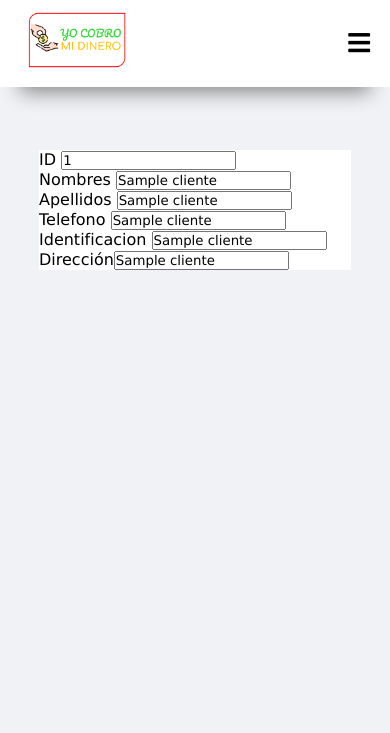
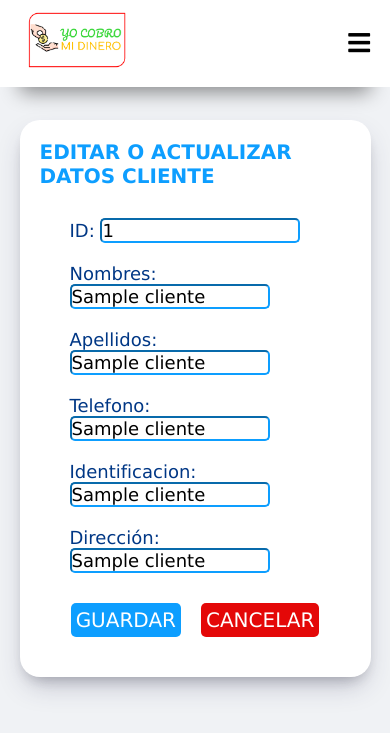
Before and after one commit to Chingons/Proyecto-Yo-Cobro-Mi-Dinero, a Flask app: page /editar_clientes/1 in a window 390 px wide. Shown: the top 733 px of the page. Run offline with Flask 2, Linux system fonts and the light colour scheme; the visitor is signed in with stand-in values (Sample User, id 1); a database or web service that is not in the repository returns one stand-in record (values such as "Sample title"); some libraries are stand-ins or nearby versions.

Commit message:
editar y eliminar nuevo cliente funcionando y es responsive

```diff
--- a/blog/rutas.py
+++ b/blog/rutas.py
@@ -459,10 +459,41 @@ def editar_clientes(idcliente):
         cursor = conn.cursor(cursor_factory=psycopg2.extras.DictCursor)
         cursor.execute('SELECT * FROM clientes WHERE idcreador = %s and id=%s', (session['id'],idcliente,))
         cliente_editar = cursor.fetchall()
+        if request.method=='POST':
+            nombre_edit = request.form['nombre-editado']
+            apellido_edit = request.form['apellido-editado']
+            telefono_edit = request.form['telefono-editado']
+            direccion_edit = request.form['direccion-editado']
+            print(nombre_edit)
+            return redirect(url_for('clientes'))
+
         return render_template('editarcliente.html',nombre=session['nombres'], apellido=session['apellidos'], datos_clientes=cliente_editar)
 
     else:
         return render_template('login.html')
+
+@app.route('/guardarcliente',methods=['GET','POST'])
+def guardarcliente():
+    if 'loggedin' in session:
+        if request.method=='POST':
+            id_edit = request.form['id-editado']
+            nombre_edit = request.form['nombre-editado']
+            apellido_edit = request.form['apellido-editado']
+            telefono_edit = request.form['telefono-editado']
+            direccion_edit = request.form['direccion-editado']
+            cursor = conn.cursor(cursor_factory=psycopg2.extras.DictCursor)
+            cursor.execute('update clientes set nombres = %s where id=%s and idcreador=%s', (nombre_edit, id_edit,session['id'],))
+            cursor.execute('update clientes set apellidos = %s where id=%s and idcreador=%s', (apellido_edit, id_edit,session['id'],))
+            cursor.execute('update clientes set telefono = %s where id=%s and idcreador=%s', (telefono_edit, id_edit,session['id'],))
+            cursor.execute('update clientes set direccion = %s where id=%s and idcreador=%s', (direccion_edit, id_edit,session['id'],))
+            conn.commit()
+
+
+        return redirect(url_for('clientes'))
+
+    else:
+        return render_template('login.html')
+
 
 @app.route('/eliminar_cliente/<int:ideliminar>',methods=['GET','POST'])
 def eliminar_cliente(ideliminar):
--- a/blog/static/home.css
+++ b/blog/static/home.css
@@ -622,11 +622,7 @@ border-radius: 10px;
 
 }
 
-.contenido-editarcliente{
-  width: 80%;
-  background-color: white;
-  flex-direction: column;
-}
+
 
 #tabla-clientes{
   margin: auto;
@@ -729,6 +725,82 @@ border-radius: 5px;
     margin-bottom: 40px;
   }
 
+  .contenido-editarcliente{
+    display: flex;
+    flex-direction: column;
+    justify-content: center;
+    align-items: center;
+    padding: 20px;
+    width: 50%;
+    background-color: white;
+    flex-direction: column;
+    border-radius: 20px;
+    box-shadow: rgba(50, 50, 93, 0.25) 0px 13px 27px -5px, rgba(0, 0, 0, 0.3) 0px 8px 16px -8px;
+
+
+  }
+.formularios-editar-cliente{
+  padding: 20px;
+}
+.inputs-editar-clientes{
+  padding: 10px;
+}
+.inputs-editar-clientes p{
+  font-size: 20px;
+  color: #003785;
+}
+
+.inputs-editar-clientes input{
+  font-size: 20px;
+  width: 300px;
+  border-radius: 5px;
+  height: 25px;
+  border-color:  #0d9eff;
+
+}
+
+#titulo-editar{
+  color: #0d9eff
+}
+
+.botones-editar{
+  display: flex;
+  justify-content: center;
+  align-items: center;
+  flex-direction: row;
+  padding-top: 20px;
+}
+
+#guardar-edit, #cancelar-edit:link{
+  text-decoration: none;
+}
+
+#guardar-edit, #cancelar-edit:visited{
+  text-decoration: none;
+}
+
+#guardar-edit{
+  font-size: 20px;
+  padding: 5px;
+  background-color: #0d9eff;
+  color: white;
+  border-radius: 5px;
+  margin-right: 20px;
+  border: none;
+}
+#guardar-edit:hover{
+  cursor: pointer;
+}
+
+#cancelar-edit{
+  font-size: 20px;
+  padding: 5px;
+  background-color: #e40808;
+  color: white;
+  border-radius: 5px;
+
+}
+
 
 @media screen and (min-width:1200px) and (max-width: 1500px){
   #facturador{
@@ -755,6 +827,9 @@ border-radius: 5px;
   }
   #descripcion-producto{
     width: 330px;
+  }
+  .contenido-editarcliente{
+    width: 50%;
   }
 
 
@@ -874,6 +949,7 @@ border-radius: 5px;
     .facturacion-nombre{
       width: 200px;
     }
+
     #elementos-factura tr{
       display: flex;
       flex-direction: column;
@@ -896,6 +972,7 @@ border-radius: 5px;
       content: attr(title);
       color: #0d0391;
     }
+
     #titulo-articulos{
       display: flex;
       justify-content: center;
@@ -937,6 +1014,85 @@ border-radius: 5px;
     }
 
 
+
+
+    #tabla-clientes th{
+      display: none;
+      border: none;
+      padding: none;
+      margin: none;
+    }
+
+    #tabla-clientes td{
+      border: none;
+
+    }
+
+    #tr-td-clientes{
+      display: flex;
+      flex-direction: column;
+      border: 1px solid gray;
+      border-bottom:1px solid gray;
+      padding: 10px;
+      margin-bottom: 5px;
+    }
+
+    #tabla-clientes td[title]{
+      display: flex;
+      width: 100%;
+      font-size: 17px;
+    }
+
+    #tabla-clientes td[title]::before{
+      content: attr(title);
+      color: #0d0391;
+    }
+    #html-clientes{
+      padding-top: 120px;
+    }
+    .titulo-clientes{
+      font-size: 14px;
+    }
+
+    .contenido-clientes{
+      width: 90%;
+      box-shadow: rgba(0, 0, 0, 0.15) 0px 15px 25px, rgba(0, 0, 0, 0.05) 0px 5px 10px;
+      border-radius: 20px;
+    }
+    #input-buscar-cliente{
+      width: 300px;
+      font-size: 13px;
+    }
+
+    .contenido-editarcliente{
+      width: 90%;
+      background-color: white;
+      flex-direction: column;
+
+    }
+    #titulo-editar{
+      font-size: 20px;
+    }
+    #html-editarclientes{
+      padding-top: 120px;
+      align-items: left;
+    }
+
+    .inputs-editar-clientes p{
+      font-size: 18px;
+
+    }
+    .inputs-editar-clientes input{
+      width: 200px;
+      font-size: 18px;
+      height: 25px;
+
+    }
+    #boton-eliminar-cliente{
+      margin-right: 50px;
+
+    }
+
   }
 
 
--- a/blog/templates/editarcliente.html
+++ b/blog/templates/editarcliente.html
@@ -3,16 +3,53 @@
 
 <div id="html-editarclientes">
 
-    <div class="contenido-editarcliente">
+    <div class="contenido-editarcliente" data-aos="fade-down" data-aos-duration="1500">
 
-        {% for datos in  datos_clientes%}
-        <p>ID <input type="text" name="" readonly value="{{datos[0]}}"></p>
-        <p>Nombres <input type="text" value="{{datos[2]}}" required></p>
-        <p>Apellidos <input type="text" value="{{datos[3]}}" required></p>
-        <p>Telefono <input type="tel" value="{{datos[4]}}" required></p>
-        <p>Identificacion <input type="text" value="{{datos[5]}}" required></p>
-        <p>Dirección<input type="text" value="{{datos[6]}}" required></p>
-        {% endfor %}
+            <h2 id="titulo-editar">EDITAR O ACTUALIZAR DATOS CLIENTE</h2>
+            {% for datos in  datos_clientes%}
+            <div class="formularios-editar-cliente">
+                <form action="{{url_for('guardarcliente')}}" method="post">
+                    <div class="inputs-editar-clientes">
+                        <p>ID: <input type="text" name="id-editado" id="id-editado" readonly value="{{datos[0]}}" ></p>
+                    </div>
+
+                    <div class="inputs-editar-clientes">
+                        <p>Nombres: <input type="text" name="nombre-editado" id="nombre-editado" value="{{datos[2]}}" required pattern="\D+"></p>
+                    </div>
+
+                    <div class="inputs-editar-clientes">
+                        <p>Apellidos: <input type="text" name="apellido-editado" id="apellido-editado" value="{{datos[3]}}" required pattern="\D+"></p>
+                    </div>
+
+                    <div class="inputs-editar-clientes">
+                        <p>Telefono: <input type="tel" name="telefono-editado" id="telefono-editado" value="{{datos[4]}}" required ></p>
+                    </div>
+
+                    <div class="inputs-editar-clientes">
+                        <p>Identificacion: <input type="text" value="{{datos[5]}}" readonly required></p>
+                    </div>
+
+                    <div class="inputs-editar-clientes">
+                        <p>Dirección: <input type="text" name="direccion-editado" id="direccion-editado"value="{{datos[6]}}" required></p>
+                    </div>
+
+                    <div class="botones-editar">
+                        <a  href="{{url_for('guardarcliente')}}" type="submit"><input id="guardar-edit" type="submit" value="GUARDAR"></a>
+                        <a id="cancelar-edit" href="{{url_for('clientes')}}">CANCELAR</a>
+                    </div>
+            </form>
+
+            </div>
+
+
+            {% endfor %}
+
+
+
+
+
+
+
 
     </div>
 
```
Also changed, not shown: blog/templates/clientes.html (+9 -9 lines).
